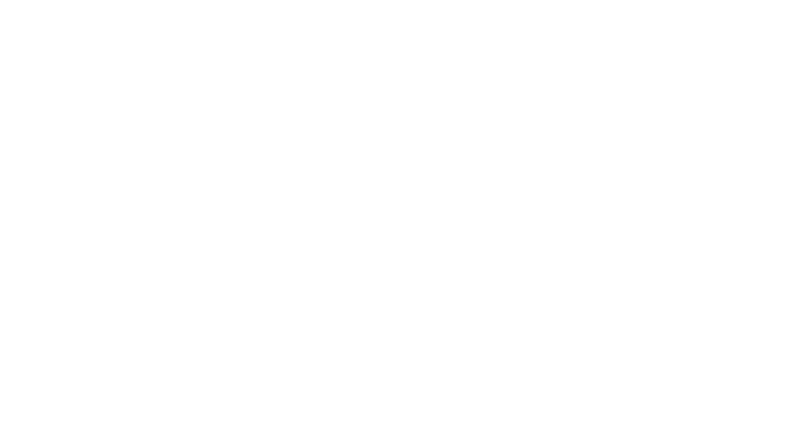
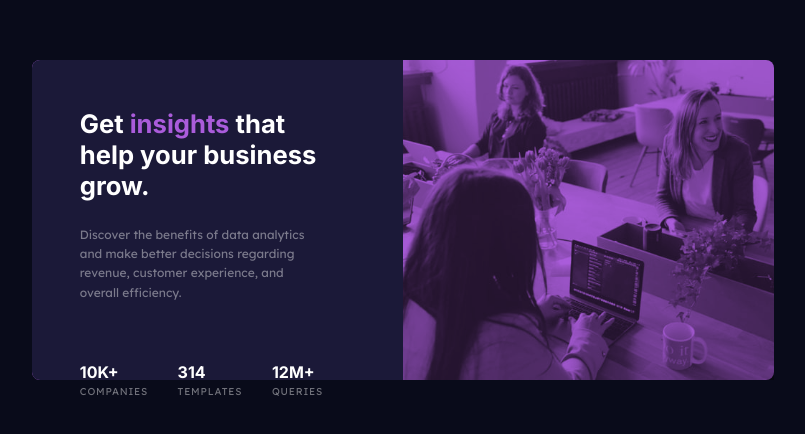
Before and after one commit to SagnikAcharya/Stats-preview-card-component, a plain HTML site: page index.html in a window 1280 px wide. Shown: the part 180-614 px from the top of the page, without its empty margins (237-1042 px from the left). Drawn offline with Linux system fonts and the light colour scheme.

Commit message:
all changes saved

```diff
--- a/index.html
+++ b/index.html
@@ -15,11 +15,33 @@
 </head>
 
 <body>
+  <div class="outerbox">
+    <div class="box1">
+      <h1>Get <span>insights</span> that help your business grow.</h1>
+      <p>Discover the benefits of data analytics and make better decisions regarding revenue, customer
+        experience, and overall efficiency.</p>
+      <div class="reviews">
+        <div class="one">
+          <h2>10k+</h2>
+          <h5>companies</h5>
+        </div>
+        <div class="two">
+          <h2>314</h2>
+          <h5>templates</h5>
+        </div>
+        <div class="three">
+          <h2>12m+</h2>
+          <h5>queries</h5>
+        </div>
+      </div>
+    </div>
+    <div class="box2">
+      <!-- <img src="./images/image-header-desktop.jpg" alt=""> -->
+    </div>
+  </div>
+  <!--
 
-  <!-- Get insights that help your business grow.
 
-  Discover the benefits of data analytics and make better decisions regarding revenue, customer
-  experience, and overall efficiency.
 
   10k+ companies
   314 templates
--- a/style.css
+++ b/style.css
@@ -0,0 +1,164 @@
+@import url('https://fonts.googleapis.com/css2?family=Inter:wght@400;700&family=Lexend+Deca&display=swap');
+
+* {
+    margin: 0;
+    padding: 0;
+    box-sizing: border-box;
+}
+
+:root {
+    --Verydarkblue: hsl(233, 47%, 7%);
+    --Darkdesaturatedblue: hsl(244, 38%, 16%);
+    --Softviolet: hsl(277, 64%, 61%);
+    --white: hsl(0, 0%, 100%);
+    --mainparagraph: hsla(0, 0%, 100%, 0.75);
+    --statheadings: hsla(0, 0%, 100%, 0.6);
+}
+
+/*
+font-family: 'Inter', sans-serif;
+font-family: 'Lexend Deca', sans-serif;
+ */
+
+body {
+    background-color: var(--Verydarkblue);
+    display: flex;
+    justify-content: center;
+    align-items: center;
+    width: 100vw;
+    height: 100vh;
+}
+
+.outerbox {
+    width: 58%;
+    height: 40%;
+    display: flex;
+    border-radius: 8px;
+    background-color: var(--Softviolet);
+}
+
+.box1 {
+    border-radius: 8px 0 0 8px;
+    width: 50%;
+    background-color: var(--Darkdesaturatedblue);
+    padding: 3em;
+    padding-right: 5em;
+}
+
+.box1 h1 {
+    font-family: 'Inter', sans-serif;
+    font-weight: 700;
+    font-size: 1.6rem;
+    /* font-family: 'Lexend Deca', sans-serif; */
+    color: var(--white);
+    margin-bottom: 1.5rem;
+}
+
+.box1 h1 span {
+    color: var(--Softviolet);
+}
+
+.box1 p {
+    margin: 1rem 0;
+    line-height: 1.2rem;
+    font-family: 'Lexend Deca', sans-serif;
+    font-size: 12px;
+    color: var(--statheadings);
+    font-weight: 400;
+    opacity: 0.7;
+}
+
+.reviews {
+    display: flex;
+    justify-content: space-between;
+    margin-top: 3.75rem;
+}
+
+.reviews h2 {
+    color: var(--white);
+    font-size: 1em;
+    font-family: 'Inter', sans-serif;
+    text-transform: uppercase;
+    margin-bottom: 3px;
+}
+
+.reviews h5 {
+    text-transform: uppercase;
+    letter-spacing: 0.8px;
+    /* font-family: 'Inter', sans-serif; */
+    opacity: 0.7;
+    font-family: 'Lexend Deca', sans-serif;
+    font-weight: 400;
+    font-size: 10px;
+    color: var(--statheadings);
+}
+
+.box2 {
+    width: 50%;
+    background: url('./images/image-header-desktop.jpg');
+    opacity: 0.8;
+    background-size: cover;
+    mix-blend-mode: multiply;
+}
+
+@media(max-width:375px) {
+    .outerbox {
+        display: flex;
+        text-align: center;
+        flex-direction: column-reverse;
+        /* align-ite; */
+        width: 80%;
+        height: 88%;
+        border-radius: 8px;
+        background-color: var(--Softviolet);
+    }
+
+    .box1 {
+        /* border-radius: 8px 0 0 8px; */
+        width: 100%;
+        height: 70%;
+        padding: 1.5em;
+        border-radius: 0 0 8px 8px;
+        padding-top: 2.5rem;
+    }
+
+    .box1 p {
+        margin: 0.5rem 0;
+        line-height: 1.5rem;
+        font-size: 14px;
+        opacity: 0.8;
+    }
+
+    .box2 {
+        width: 100%;
+        height: 30%;
+    }
+
+    .reviews {
+        display: flex;
+        flex-direction: column;
+        text-align: center;
+        margin-top: 2.5rem;
+    }
+
+    .reviews h2 {
+        color: var(--white);
+        font-size: 1.2em;
+        font-family: 'Inter', sans-serif;
+        text-transform: uppercase;
+        margin-bottom: 5px;
+    }
+
+    .reviews h5 {
+        text-transform: uppercase;
+        letter-spacing: 0.8px;
+        /* font-family: 'Inter', sans-serif; */
+        opacity: 0.7;
+        font-family: 'Lexend Deca', sans-serif;
+        font-weight: 400;
+        font-size: 14px;
+        color: var(--statheadings);
+        margin-bottom: 1.5rem;
+    }
+
+}
```
